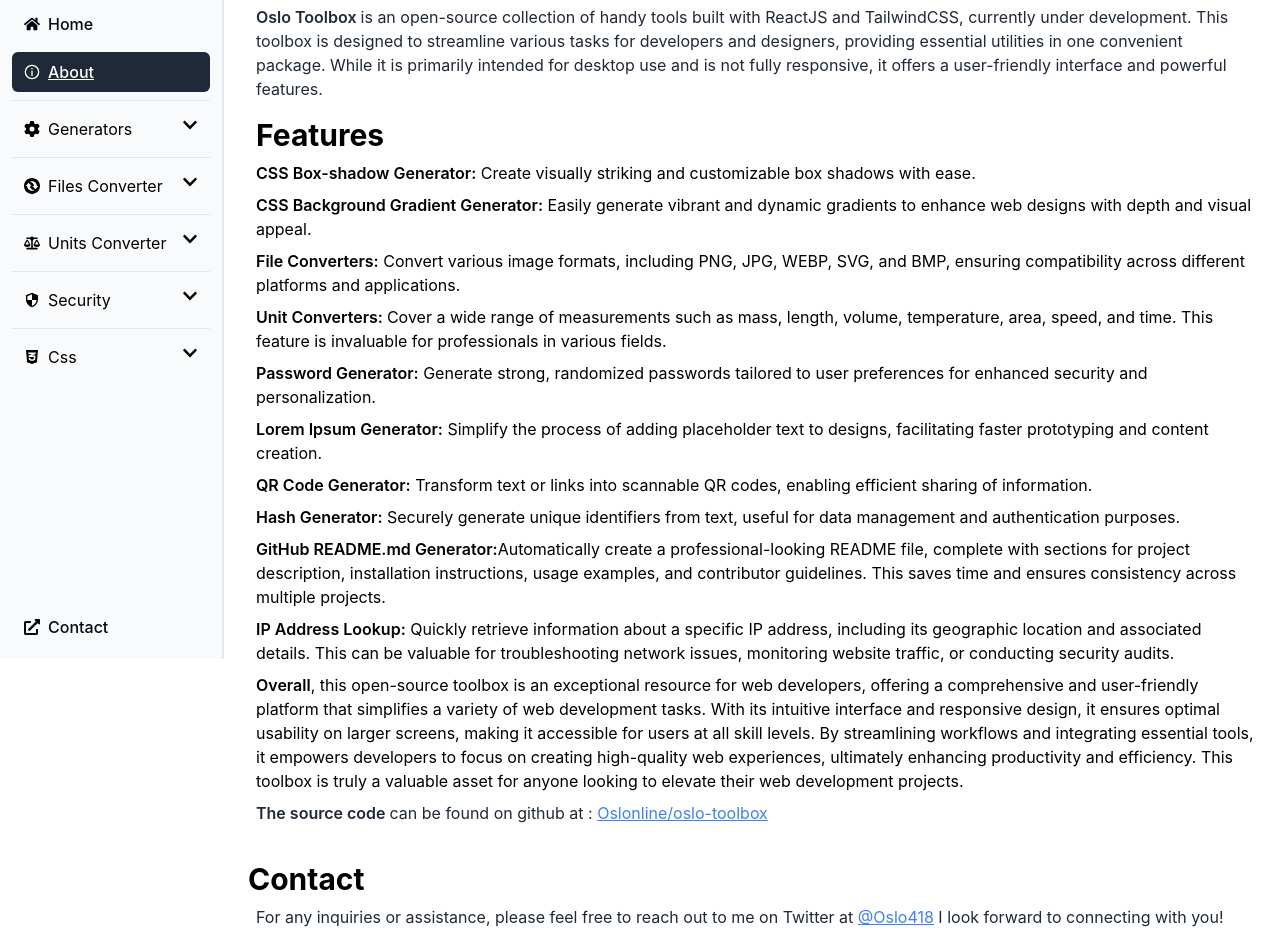
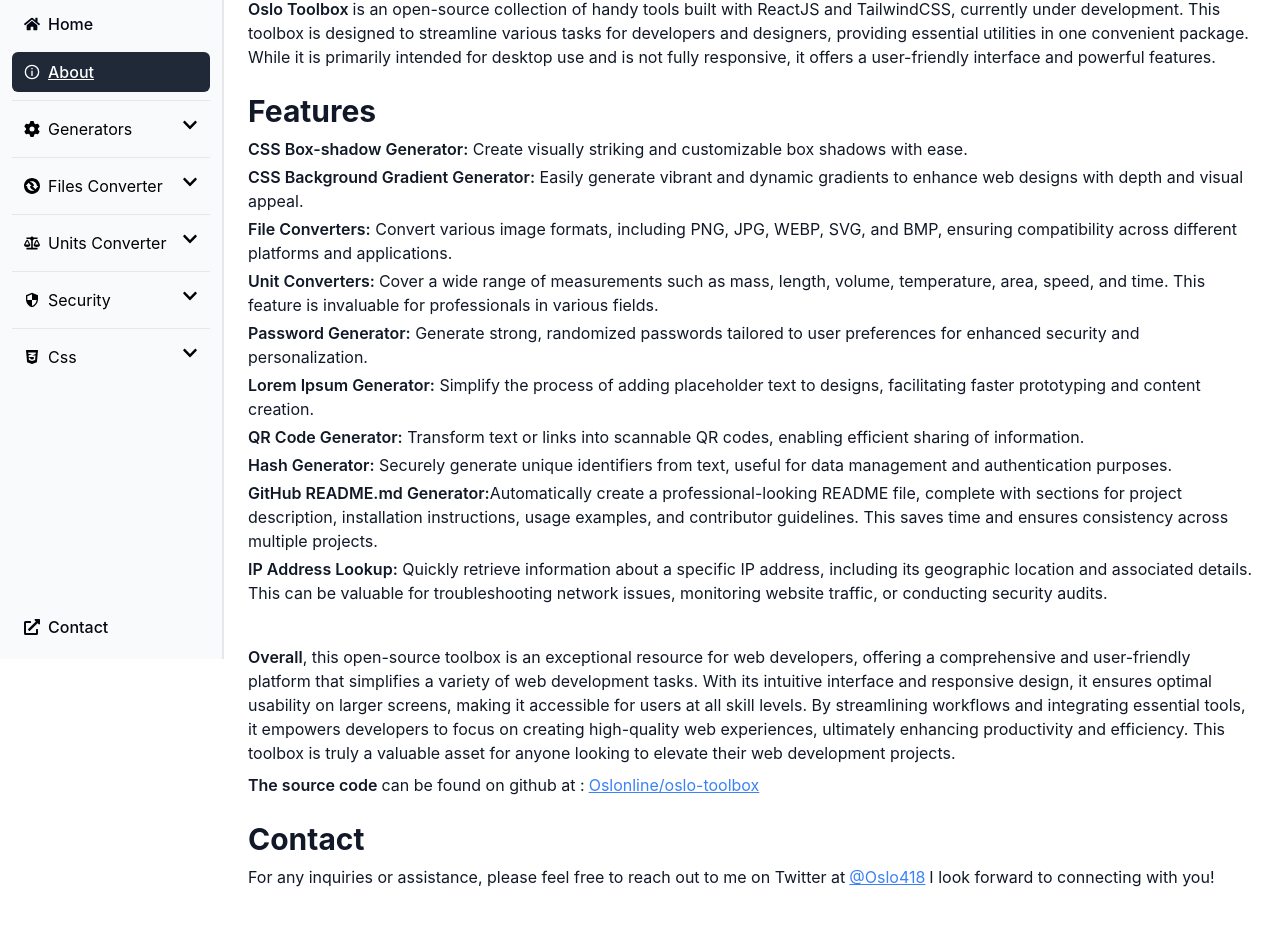
Before and after one commit to Oslonline/oslo-toolbox, a React (Vite) app: page /About in a window 1280 px wide. Shown: the part 141-1093 px from the top of the page. After the commit the page ends 1054 px from the top, so only its background shows below. Built offline with nearby package versions, Linux system fonts and the light colour scheme.

Commit message:
fix: minor stylign change to match overall style

```diff
--- a/src/pages/About.jsx
+++ b/src/pages/About.jsx
@@ -2,75 +2,74 @@
 
 function About() {
   return (
-    <div className="flex flex-col gap-9 p-6">
+    <div className="flex flex-col gap-9 p-6 text-gray-900">
       <div className="flex flex-col gap-2">
+        <div>
           <p className="text-3xl font-bold">About</p>
-        <div className="ml-2">
-          <p className="mb-4 mt-2 text-gray-800">
+          <p className="mb-4 mt-2">
             <span className="font-semibold">Oslo Toolbox </span> is an open-source collection of handy tools built with ReactJS and TailwindCSS, currently under development. This toolbox is designed to streamline various tasks for developers and designers, providing essential utilities in one
             convenient package. While it is primarily intended for desktop use and is not fully responsive, it offers a user-friendly interface and powerful features.
           </p>
+        </div>
+        <div>
           <p className="mb-2 text-3xl font-bold">Features</p>
-
           <p>
             <span className="mt-2 font-semibold">CSS Box-shadow Generator:</span> Create visually striking and customizable box shadows with ease.
           </p>
-
-          <p className="mt-2">
+          <p className="mt-1">
             <span className="font-semibold">CSS Background Gradient Generator:</span> Easily generate vibrant and dynamic gradients to enhance web designs with depth and visual appeal.
           </p>
-          <p className="mt-2">
+          <p className="mt-1">
             <span className="font-semibold">File Converters:</span> Convert various image formats, including PNG, JPG, WEBP, SVG, and BMP, ensuring compatibility across different platforms and applications.
           </p>
-          <p className="mt-2">
+          <p className="mt-1">
             <span className="font-semibold">Unit Converters: </span> Cover a wide range of measurements such as mass, length, volume, temperature, area, speed, and time. This feature is invaluable for professionals in various fields.
           </p>
-          <p className="mt-2">
+          <p className="mt-1">
             <span className="font-semibold">Password Generator:</span> Generate strong, randomized passwords tailored to user preferences for enhanced security and personalization.
           </p>
-          <p className="mt-2">
+          <p className="mt-1">
             <span className="font-semibold">Lorem Ipsum Generator:</span> Simplify the process of adding placeholder text to designs, facilitating faster prototyping and content creation.
           </p>
-          <p className="mt-2">
+          <p className="mt-1">
             <span className="font-semibold">QR Code Generator:</span> Transform text or links into scannable QR codes, enabling efficient sharing of information.
           </p>
-          <p className="mt-2">
+          <p className="mt-1">
             <span className="font-semibold">Hash Generator:</span> Securely generate unique identifiers from text, useful for data management and authentication purposes.
           </p>
-          <p className="mt-2">
+          <p className="mt-1">
             <span className="font-semibold">GitHub README.md Generator:</span>
             Automatically create a professional-looking README file, complete with sections for project description, installation instructions, usage examples, and contributor guidelines. This saves time and ensures consistency across multiple projects.
           </p>
-          <p className="mt-2">
+          <p className="mt-1">
             <span className="font-semibold">IP Address Lookup:</span> Quickly retrieve information about a specific IP address, including its geographic location and associated details. This can be valuable for troubleshooting network issues, monitoring website traffic, or conducting security
             audits.
           </p>
+        </div>
+        <div className="mt-6">
           <p className="mt-2">
-            <span className="font-semibold">Overall</span>, this open-source toolbox is an exceptional resource for web developers, offering a comprehensive and user-friendly platform that simplifies a variety of web development tasks. With its intuitive interface and responsive design, it ensures
+            <span className="font-semibold ">Overall</span>, this open-source toolbox is an exceptional resource for web developers, offering a comprehensive and user-friendly platform that simplifies a variety of web development tasks. With its intuitive interface and responsive design, it ensures
             optimal usability on larger screens, making it accessible for users at all skill levels. By streamlining workflows and integrating essential tools, it empowers developers to focus on creating high-quality web experiences, ultimately enhancing productivity and efficiency. This toolbox is
             truly a valuable asset for anyone looking to elevate their web development projects.
           </p>
-
-          <p className="mt-2 text-gray-800">
-            <span className="font-semibold">The source code </span> can be found on github at :{" "}
+          <p className="mt-2 flex items-center gap-1">
+            <span className="font-semibold">The source code </span> can be found on github at :
             <a className="text-blue-500 underline hover:text-blue-400 focus:text-blue-600" target="_blank" href="https://github.com/Oslonline/oslo-toolbox">
               Oslonline/oslo-toolbox
             </a>
           </p>
         </div>
-      </div>
-      <div className="flex flex-col gap-2">
+        <div className="flex flex-col gap-2 mt-4">
           <p className="text-3xl font-bold">Contact</p>
-        <p className="ml-2 text-gray-800">
-          {" "}
-          For any inquiries or assistance, please feel free to reach out to me on Twitter at{" "}
+          <p className="flex items-center gap-1">
+            For any inquiries or assistance, please feel free to reach out to me on Twitter at
             <a href="https://twitter.com/Oslo418" className="text-blue-500 underline hover:text-blue-400 focus:text-blue-600">
               @Oslo418
-          </a>{" "}
+            </a>
             I look forward to connecting with you!
           </p>
         </div>
-      <div id="contact"></div>
+      </div>
     </div>
   );
 }
```
Lines whose indentation alone changed are shown as unchanged.
